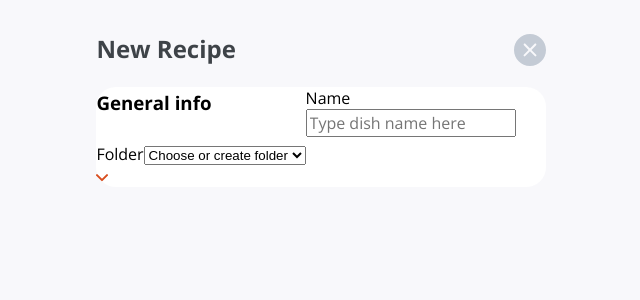
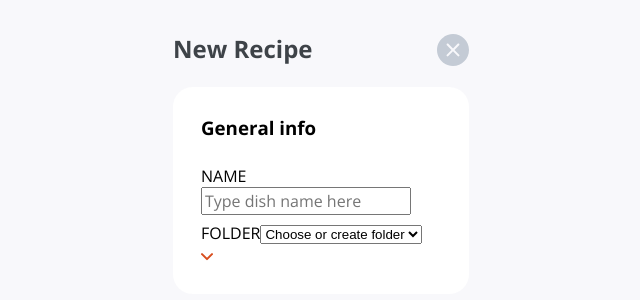
Before and after one commit to Android789515/recipe-site, a Next.js app: page / in a window 1280 px wide. Shown: the top 300 px of the page, without its empty margins (319-959 px from the left). Built offline with nearby package versions, Linux system fonts and the light colour scheme.

Commit message:
Adding styling for the first widget in the "add recipe" modal, General info.

```diff
--- a/components/main-components/add-recipe/general-info/FolderDropdown.tsx
+++ b/components/main-components/add-recipe/general-info/FolderDropdown.tsx
@@ -1,18 +1,20 @@
-import React, { useState } from 'react'
+import React from 'react'
 import Image from '../../../generic-components/Image'
 
+import styles from '../../../../styles/main-components/add-recipe/general-info/FolderDropdown.module.scss'
 import dropdownArrow from '../../../../public/assets/icons/dropdown-arrow.svg'
+
 import useControlledDropdown from '../../../../hooks/useControlledDropdown'
 
 const FolderDropdown = ({  }) => {
-    const { option, chooseOption } = useControlledDropdown()
+    const { option, chooseOption } = useControlledDropdown('Choose or create folder')
 
     // Need to get list of folders
     return (
-        <label>
+        <label className={styles.label}>
             Folder
             <select value={option} required onChange={chooseOption}>
-                <option disabled selected>Choose or create folder</option>
+                <option disabled>Choose or create folder</option>
 
             </select>
 
--- a/styles/main-components/add-recipe/AddRecipe.module.scss
+++ b/styles/main-components/add-recipe/AddRecipe.module.scss
@@ -17,3 +17,9 @@
 .content {
   grid-column: 2 / -2;
 }
+
+@mixin addRecipeLabel {
+  text-transform: uppercase;
+
+  grid-column: span 2;
+}
--- /dev/null
+++ b/styles/main-components/add-recipe/addRecipeVariables.scss
@@ -0,0 +1 @@
+$widgetPadding: 1.75em;
--- a/styles/main-components/add-recipe/general-info/FolderDropdown.module.scss
+++ b/styles/main-components/add-recipe/general-info/FolderDropdown.module.scss
@@ -1,3 +1,5 @@
+@use '../AddRecipe.module';
+
 .label {
-
+  @include AddRecipe.addRecipeLabel
 }
--- a/styles/main-components/add-recipe/general-info/GeneralInfo.module.scss
+++ b/styles/main-components/add-recipe/general-info/GeneralInfo.module.scss
@@ -1,10 +1,14 @@
+@use '../addRecipeVariables';
+
 .layout {
   display: grid;
   grid-template-columns: 1fr 15em;
   grid-row-gap: .4em;
   align-items: center;
+
+  padding: addRecipeVariables.$widgetPadding;
 }
 
 .title {
-
+  grid-column: span 2;
 }
--- a/styles/main-components/add-recipe/general-info/NameInput.module.scss
+++ b/styles/main-components/add-recipe/general-info/NameInput.module.scss
@@ -1,4 +1,7 @@
+@use '../AddRecipe.module';
+
 .label {
+  @include AddRecipe.addRecipeLabel
 }
 
 .input {
```
